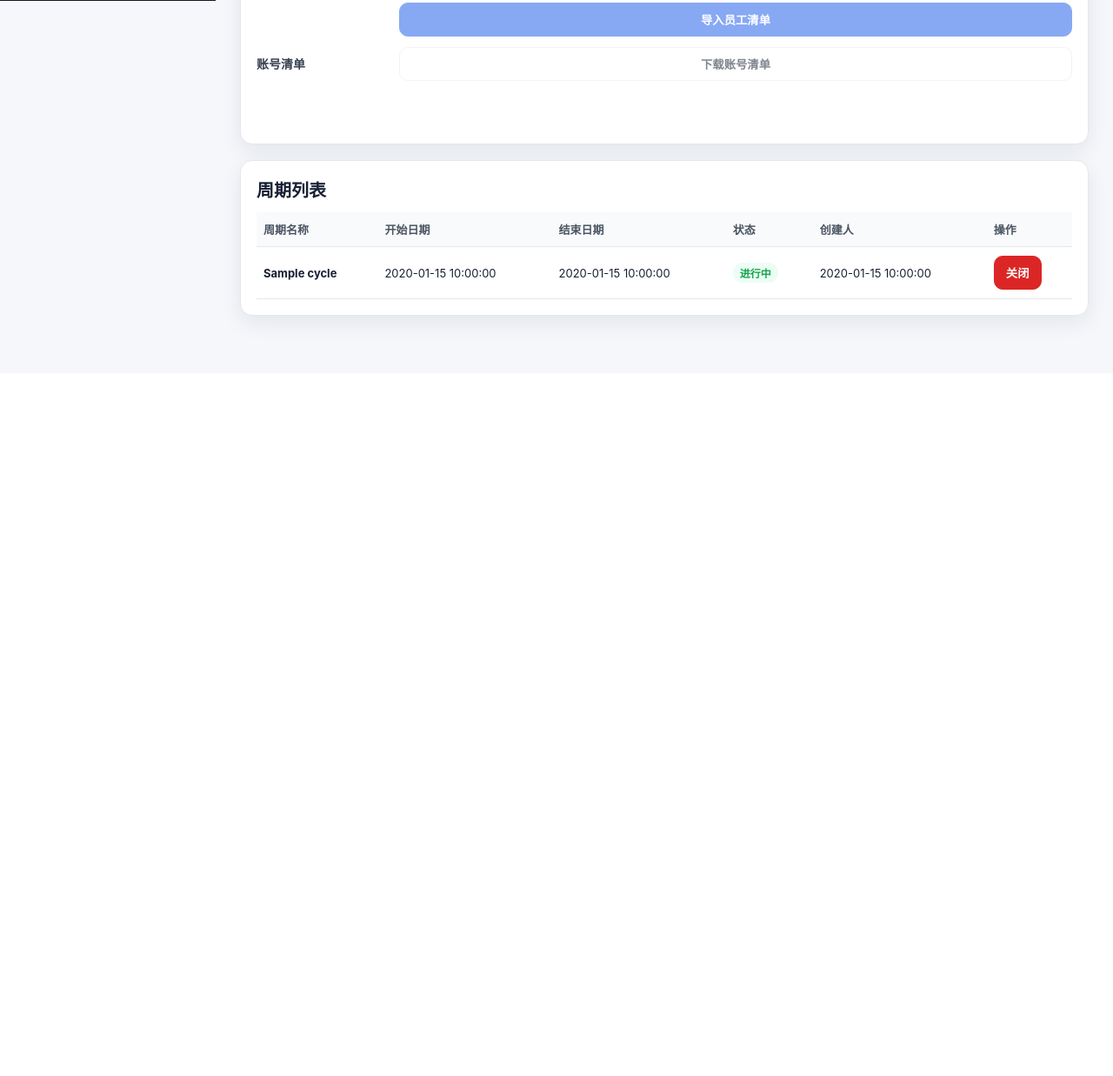
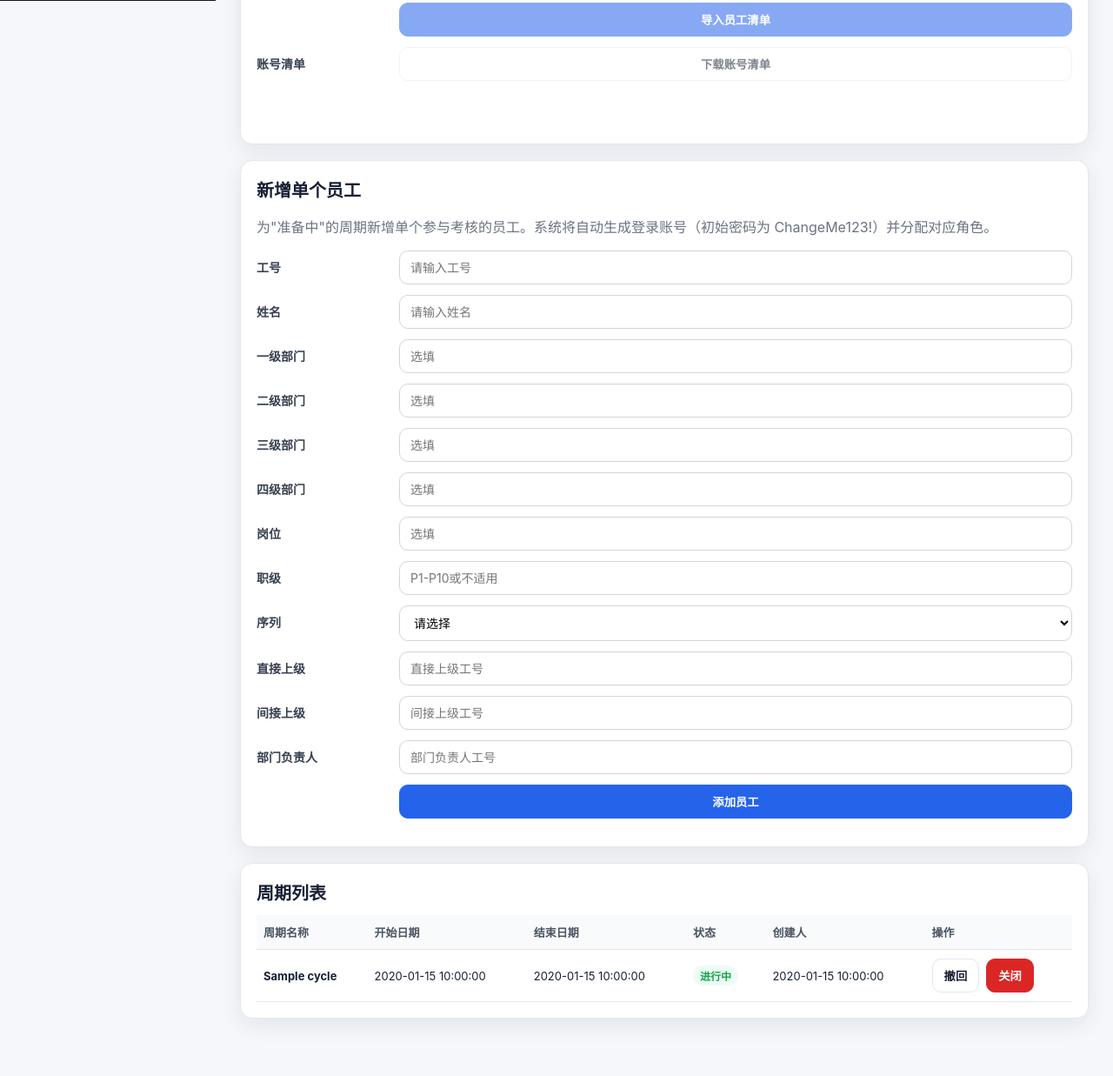
Before and after one commit to PulongZhang/cet-tool, a Flask app: template performance_app/templates/cycle_management.html in a window 1280 px wide. Shown: the part 799-2036 px from the top of the page at 87% size. Before the commit the page ends 1182 px from the top, so only its background shows below. Run offline with Flask 3, Linux system fonts and the light colour scheme; the visitor is signed in with stand-in values (Sample User, id 1); data comes from the database, SQL or seed files in the repository; tables that the repository leaves empty hold one stand-in row (values such as "Sample post"); the template is opened without the code that fills it: most values are stand-ins (such as "Sample title", 1, 10 or a date in 2020).

Commit message:
feat: HR周期管理新增撤回和单个员工添加功能
- 添加撤回功能：HR可以将进行中的周期撤回到准备中状态
- 添加单个员工功能：可以为准备中的周期新增单个参与考核的员工
- 在周期管理页面添加新增员工表单

```diff
--- a/performance_app/templates/cycle_management.html
+++ b/performance_app/templates/cycle_management.html
@@ -50,6 +50,33 @@
         <button type="button" class="btn" id="downloadAccountsBtn" disabled>下载账号清单</button>
     </div>
     <div id="importResult" style="margin-top: 14px;"></div>
+</section>
+
+<section class="card">
+    <h2>新增单个员工</h2>
+    <p class="muted">为"准备中"的周期新增单个参与考核的员工。系统将自动生成登录账号（初始密码为 ChangeMe123!）并分配对应角色。</p>
+    <form method="post" action="/api/cycles/0/employees/add" id="addEmployeeForm" class="form-grid">
+        <input type="hidden" name="cycle_id" id="addEmployeeCycleId">
+        <div class="label">工号</div><input type="text" name="emp_id" required placeholder="请输入工号">
+        <div class="label">姓名</div><input type="text" name="emp_name" required placeholder="请输入姓名">
+        <div class="label">一级部门</div><input type="text" name="dept_level_1" placeholder="选填">
+        <div class="label">二级部门</div><input type="text" name="dept_level_2" placeholder="选填">
+        <div class="label">三级部门</div><input type="text" name="dept_level_3" placeholder="选填">
+        <div class="label">四级部门</div><input type="text" name="dept_level_4" placeholder="选填">
+        <div class="label">岗位</div><input type="text" name="post" placeholder="选填">
+        <div class="label">职级</div><input type="text" name="level" required placeholder="P1-P10或不适用">
+        <div class="label">序列</div>
+        <select name="sequence" required>
+            <option value="">请选择</option>
+            <option value="员工序列">员工序列</option>
+            <option value="管理序列">管理序列</option>
+        </select>
+        <div class="label">直接上级</div><input type="text" name="direct_manager_id" required placeholder="直接上级工号">
+        <div class="label">间接上级</div><input type="text" name="indirect_manager_id" required placeholder="间接上级工号">
+        <div class="label">部门负责人</div><input type="text" name="dept_head_id" required placeholder="部门负责人工号">
+        <div></div><button type="submit" class="btn primary">添加员工</button>
+    </form>
+    <div id="addEmployeeResult" style="margin-top: 14px;"></div>
 </section>
 {% endif %}
 
@@ -104,6 +131,9 @@ const employeeFile = document.getElementById('employeeFile');
 const uploadBtn = document.getElementById('uploadBtn');
 const downloadAccountsBtn = document.getElementById('downloadAccountsBtn');
 const importResult = document.getElementById('importResult');
+const addEmployeeForm = document.getElementById('addEmployeeForm');
+const addEmployeeResult = document.getElementById('addEmployeeResult');
+const addEmployeeCycleId = document.getElementById('addEmployeeCycleId');
 let selectedCycleId = null;
 
 cycleSelect.addEventListener('change', function() {
@@ -113,6 +143,8 @@ cycleSelect.addEventListener('change', function() {
     employeeFile.disabled = disabled;
     uploadBtn.disabled = disabled;
     downloadAccountsBtn.disabled = disabled;
+    // 更新新增员工表单的周期ID
+    addEmployeeCycleId.value = selectedCycleId;
 });
 
 downloadTemplateBtn.addEventListener('click', function() {
@@ -173,6 +205,54 @@ function showError(message, errors = null) {
     html += `</div>`;
     importResult.innerHTML = html;
 }
+
+// 新增单个员工表单处理
+addEmployeeForm.addEventListener('submit', function(e) {
+    e.preventDefault();
+    const cycleId = addEmployeeCycleId.value;
+    if (!cycleId) {
+        showAddError('请先选择周期');
+        return;
+    }
+
+    const formData = new FormData(addEmployeeForm);
+    const data = {};
+    formData.forEach((value, key) => {
+        if (key !== 'cycle_id') {
+            data[key] = value;
+        }
+    });
+
+    addEmployeeResult.innerHTML = '<div class="muted">正在添加...</div>';
+
+    fetch(`/cycles/${cycleId}/employees/add`, {
+        method: 'POST',
+        headers: {
+            'Content-Type': 'application/json',
+        },
+        body: JSON.stringify(data)
+    })
+    .then(response => response.json())
+    .then(result => {
+        if (result.errors && result.errors.length > 0) {
+            showAddError(`添加失败：${result.errors[0].error_message}`);
+        } else {
+            showAddSuccess(`员工 ${data.emp_id} (${data.emp_name}) 添加成功！`);
+            addEmployeeForm.reset();
+        }
+    })
+    .catch(error => {
+        showAddError('添加失败：' + error.message);
+    });
+});
+
+function showAddSuccess(message) {
+    addEmployeeResult.innerHTML = `<div class="success-box">${message}</div>`;
+}
+
+function showAddError(message) {
+    addEmployeeResult.innerHTML = `<div class="error-box">${message}</div>`;
+}
 </script>
 
 <section class="card">
@@ -219,6 +299,10 @@ function showError(message, errors = null) {
                             <button type="submit" class="btn red">删除</button>
                         </form>
                         {% elif cycle.status == 'ACTIVE' %}
+                        <form method="post" action="/page/cycles/revert">
+                            <input type="hidden" name="cycle_id" value="{{ cycle.id }}">
+                            <button type="submit" class="btn">撤回</button>
+                        </form>
                         <form method="post" action="/page/cycles/close">
                             <input type="hidden" name="cycle_id" value="{{ cycle.id }}">
                             <button type="submit" class="btn red">关闭</button>
```
Also changed, not shown: performance_app/routes/employees.py (+58 -0 lines), performance_app/routes/page_actions.py (+14 -0 lines).
